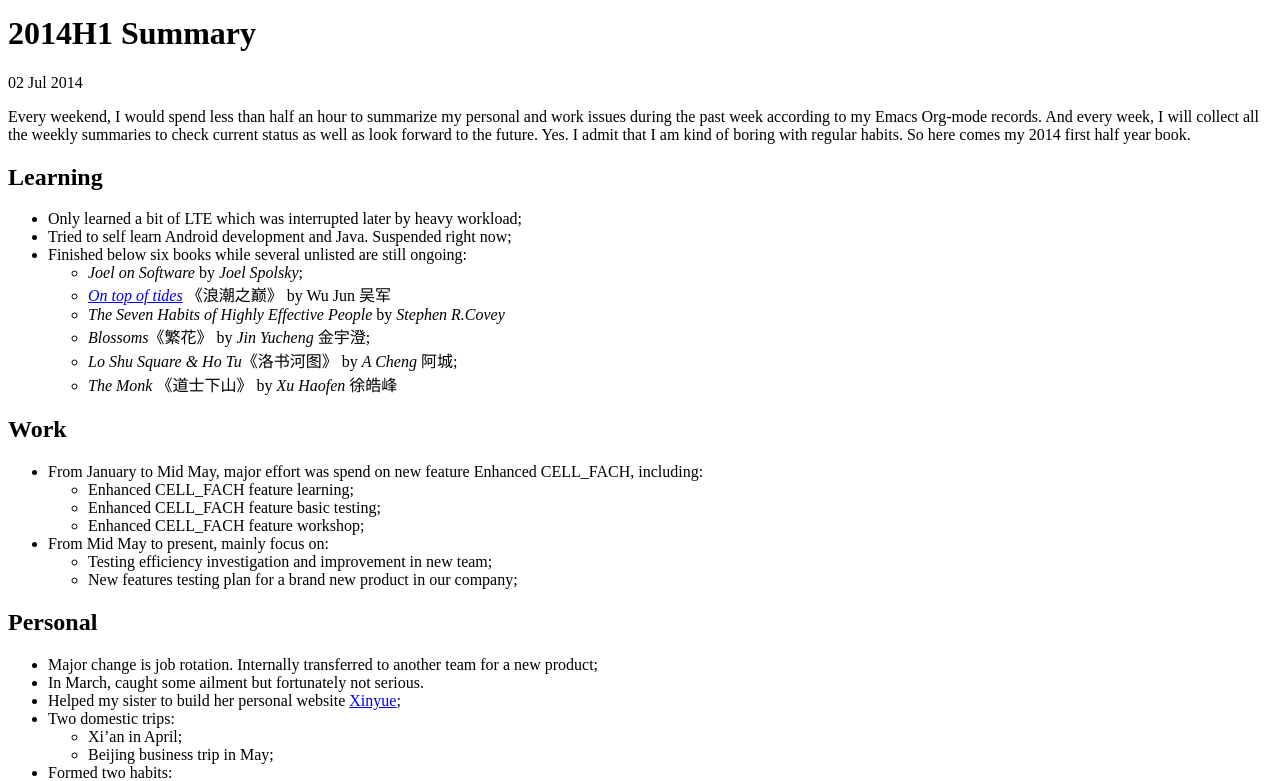
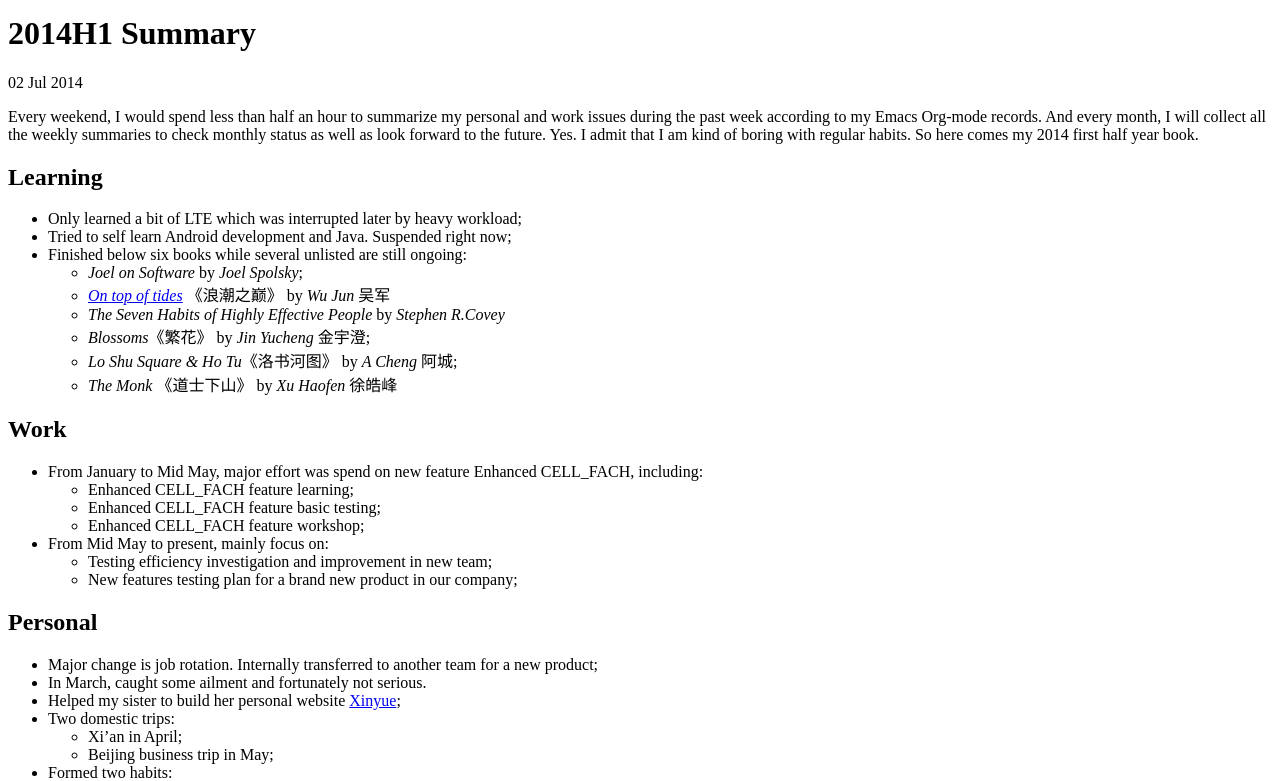
Before and after one commit to happybit/happybit.github.io, a Jekyll site: the page built from _posts/2014-07-02-2014H1-summary.markdown, in a window 1280 px wide. Shown: the part 143-924 px from the top of the page. Built offline with Jekyll 4.4.1, drawn with Linux system fonts in a browser that asks for light colours; emoji names are drawn with the system emoji font; Markdown is read by kramdown in place of the engine named in the settings; comment, search, counter and statistics services are not loaded.

Commit message:
minor update

```diff
--- a/_posts/2014-07-02-2014H1-summary.markdown
+++ b/_posts/2014-07-02-2014H1-summary.markdown
@@ -6,7 +6,7 @@ comments: true
 categories: Others
 ---
 
-Every weekend, I would spend less than half an hour to summarize my personal and work issues during the past week according to my Emacs Org-mode records. And every week, I will collect all the weekly summaries to check current status as well as look forward to the future. Yes. I admit that I am kind of boring with regular habits. So here comes my 2014 first half year book.
+Every weekend, I would spend less than half an hour to summarize my personal and work issues during the past week according to my Emacs Org-mode records. And every month, I will collect all the weekly summaries to check monthly status as well as look forward to the future. Yes. I admit that I am kind of boring with regular habits. So here comes my 2014 first half year book.
 
 <!--more-->
 
@@ -16,7 +16,7 @@ Every weekend, I would spend less than half an hour to summarize my personal and
 * Tried to self learn Android development and Java. Suspended right now;
 * Finished below six books while several unlisted are still ongoing:
   * *Joel on Software* by *Joel Spolsky*;
-  * [*On top of tides*](http://blog.pzheng.info/blog/2014/04/06/on-top-of-tides/) 《浪潮之巅》 by Wu Jun 吴军
+  * [*On top of tides*](http://blog.pzheng.info/blog/2014/04/06/on-top-of-tides/) 《浪潮之巅》 by *Wu Jun* 吴军
   * *The Seven Habits of Highly Effective People* by *Stephen R.Covey*
   * *Blossoms*《繁花》 by *Jin Yucheng* 金宇澄;
   * *Lo Shu Square & Ho Tu*《洛书河图》 by *A Cheng* 阿城;
@@ -35,7 +35,7 @@ Every weekend, I would spend less than half an hour to summarize my personal and
 ## Personal
 
 * Major change is job rotation. Internally transferred to another team for a new product;
-* In March, caught some ailment but fortunately not serious.
+* In March, caught some ailment and fortunately not serious.
 * Helped my sister to build her personal website [Xinyue](www.xinyue.in);
 * Two domestic trips:
   * Xi'an in April;
```
